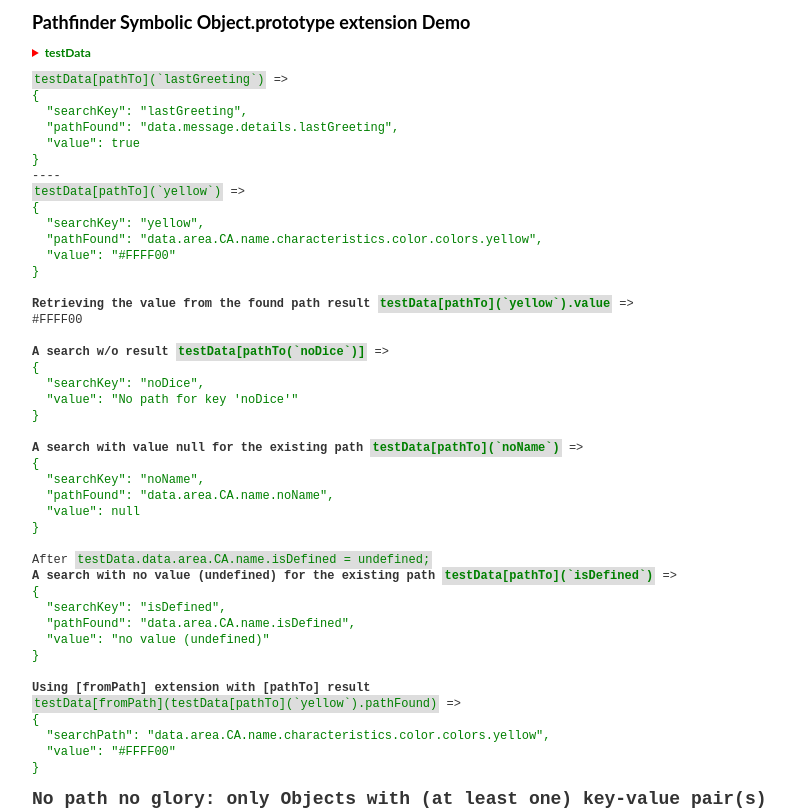
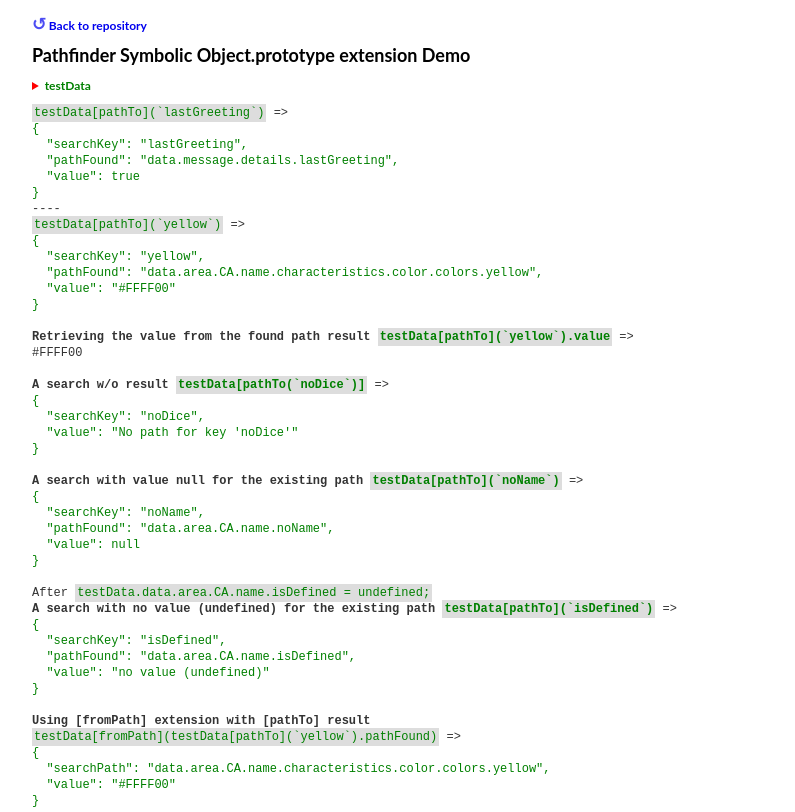
Before and after one commit to KooiInc/pathfinder, a website with bundled scripts: page Demo/index.html in a window 1280 px wide. Shown: the top 812 px of the page, without its empty margins (208-1003 px from the left). Built offline with nearby package versions, Linux system fonts and the light colour scheme.

Commit message:
Demo: back2repo-link

```diff
--- a/Demo/index.html
+++ b/Demo/index.html
@@ -9,6 +9,7 @@
   <body>
     <div class="container">
       <div class="demo">
+        <div><a target="_top" href="//github.com/KooiInc/pathfinder">Back to repository</a></div>
         <h2>Pathfinder Symbolic Object.prototype extension Demo</h2>
         <details>
           <summary><span>testData</span></summary>
--- a/Demo/styles.css
+++ b/Demo/styles.css
@@ -40,5 +40,23 @@ code.pre {
   .demo {
     max-width: 800px;
     margin: 0 auto;
+    padding: 1rem 0 2rem 0;
+
+    a {
+      text-decoration: none;
+      font-weight: bold;
+    }
+
+    a[target]::before {
+      color: rgba(0, 0, 238, 0.7);
+      font-size: 1.1rem;
+      padding-right: 2px;
+      vertical-align: baseline;
+    }
+
+    a[target="_top"]::before {
+      content: "↺";
+    }
+
   }
 }
```
